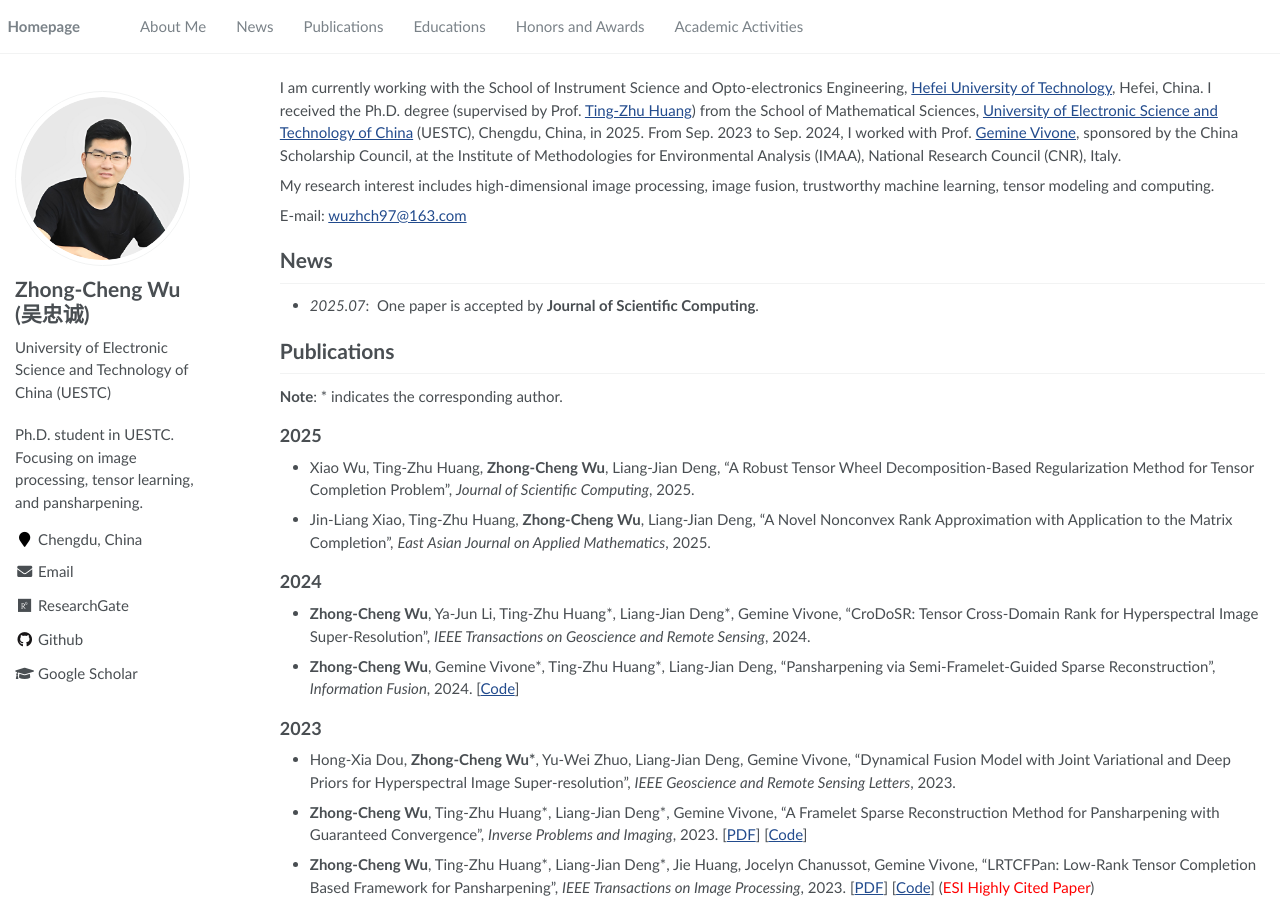
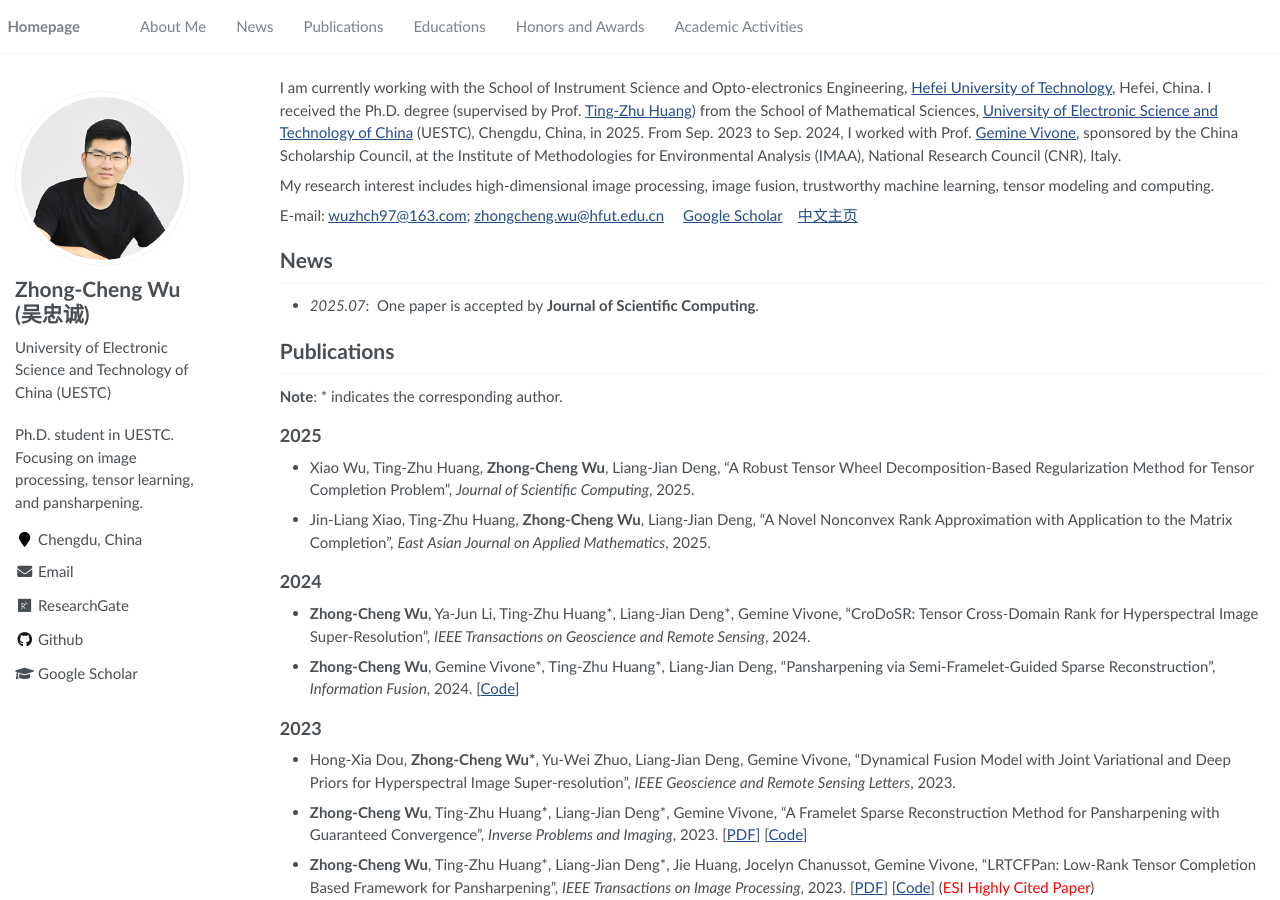
Before and after one commit to zhongchengwu/zhongchengwu.github.io, a Jekyll site: the page built from _pages/about.md, in a window 1280 px wide and 900 px high. Built offline with Jekyll 4.4.1, drawn with Linux system fonts in a browser that asks for light colours.

Commit message:
Update about.md

```diff
--- a/_pages/about.md
+++ b/_pages/about.md
@@ -22,7 +22,7 @@ I am currently working with the School of Instrument Science and Opto-electronic
 
 My research interest includes high-dimensional image processing, image fusion, trustworthy machine learning, tensor modeling and computing.
 
-E-mail: <wuzhch97@163.com> &emsp;
+E-mail: <wuzhch97@163.com>; <zhongcheng.wu@hfut.edu.cn> &emsp; [Google Scholar](https://scholar.google.com/citations?user=8bOvaUcAAAAJ)&emsp; [中文主页](https://yqkx.hfut.edu.cn/2017/0504/c14424a315322/page.htm)
 
 # News
 - *2025.07*: &nbsp;One paper is accepted by <b>Journal of Scientific Computing</b>.
```
